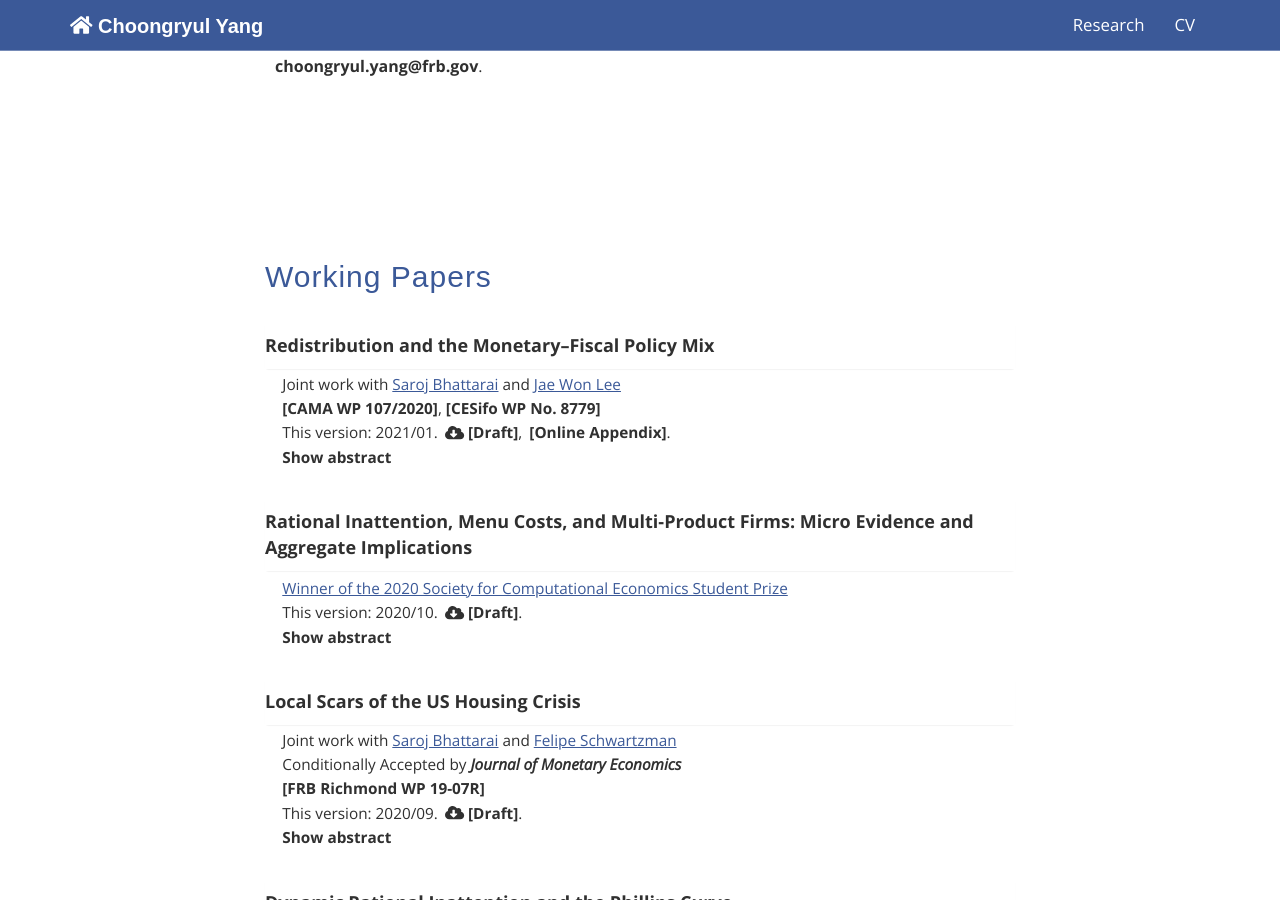
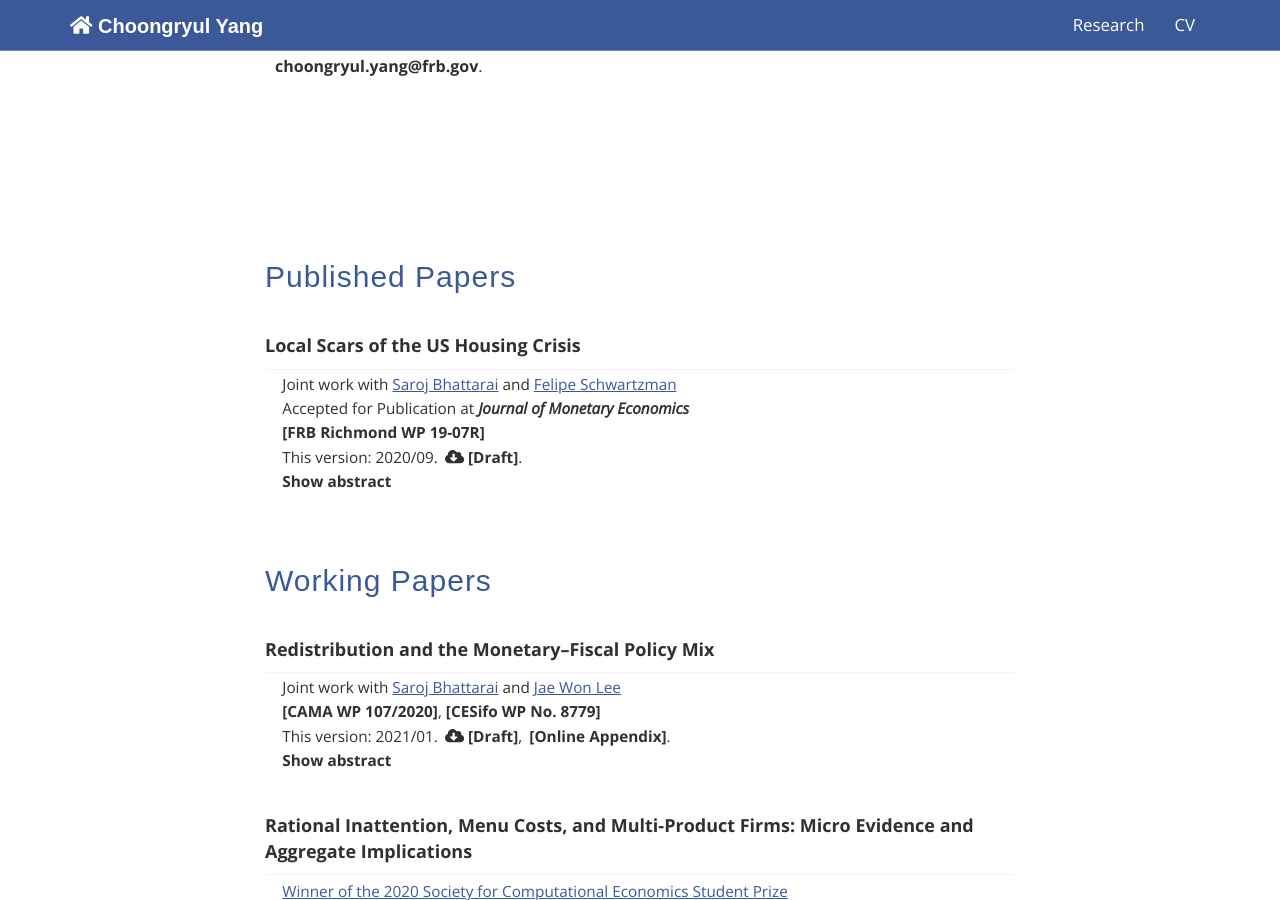
Before and after one commit to choongryulyang/choongryulyang.github.io, a Jekyll site: the page built from index.html, in a window 1280 px wide and 900 px high, scrolled down 700 px. Built offline with Jekyll 4.4.1, drawn with Linux system fonts in a browser that asks for light colours; some of the changed lines change nothing that is shown.

Commit message:
Update index.html

```diff
--- a/index.html
+++ b/index.html
@@ -62,6 +62,75 @@ title: Choongryul Yang
     <section id="research" class="container text-left">
         <div class="row">
             <div class="col-lg-8 col-lg-offset-2">
+
+
+		<h2 style="margin-bottom:30px;margin-top:60px"><span>Published Papers</span></h2>
+
+
+			<div class="panel-group" id="accordion" role="tablist" aria-multiselectable="true">
+
+				<div class="panel panel-default">
+					<div class="panel-heading" role="tab" id="headingOne" style="background-color:white;">
+						<div class="panel_title">
+							<div style="font-size:13.5pt; text-align: left; color: #303030">
+								Local Scars of the US Housing Crisis
+							</div>
+						</div>
+					</div>
+				</div>
+
+				<article>
+				<div class="panel-collapse collapse in" role="tabpanel" >
+					<div class="panel-body">
+						<div style="font-size: 11.5pt; text-align: left; color: #303030; margin-left: 0.8em"> Joint work with
+						<a class="author" href="https://sites.google.com/site/bhattaraisaroj/" target="_blank">Saroj Bhattarai</a> and
+						<a class="author" href="https://sites.google.com/view/felipeschwartzman/" target="_blank">Felipe Schwartzman</a>
+
+						<p style="margin-bottom:0px; font-size: 11.5pt">
+						Accepted for Publication at <b><i>Journal of Monetary Economics</i></b></a>
+						</p>
+						<p style="margin-bottom:0px; font-size: 11.5pt">
+						<a class="two" href="https://www.richmondfed.org/-/media/richmondfedorg/publications/research/working_papers/2019/wp19-07.pdf" target="_blank" onclick="ga('send','event','BSY Other Version', 'Click', 'Design')">
+						<b>[FRB Richmond WP 19-07R]</b></a>
+						</p>
+
+						<p style="margin-bottom:0px; font-size: 11.5pt">
+						<a style="color: #303030">
+						This version: 2020/09.
+						<!--<i class="fas fa-cloud-download-alt" ></i>-->
+						<a class="two" style="margin-left: 0.2em" href="research/BSY Scars.pdf" target="_blank" onclick="ga('send','event','BSY Draft', 'Click', 'Design')">
+						<i class="fas fa-cloud-download-alt" ></i> <b>[Draft]</b>.</a>
+						<!--<a style="margin-left: 0.2em; color: #303030">
+						[Slides].</a>-->
+						</p>
+
+						<p style="margin-bottom:0px; font-size: 11.5pt">
+						<a class="two" target="_blank" onclick="ga('send','event','BSY Abstract', 'Click', 'Design')">
+						<label for="BSY">abstract </label></a>
+						</p>
+
+						<input type="checkbox" id="BSY"/>
+						<p style="font-size: 11pt; margin: 10px 20px; text-align: left; color: #303030">
+						The 2006-09 US housing crisis had scarring local effects. For a given county, a housing shock generating
+						a 10% reduction in housing wealth from 2006 through 2009 led to a 4.4% decline in employment by 2018
+						and a commensurate decline in value added. This persistent local effect occurred despite the shock having
+						no significant impact on labor productivity. The local labor market adjustment to the housing shock was
+						particularly costly: local wages did not respond, and long-run convergence in the local labor market slack
+						instead took place entirely through population losses in affected regions. Moreover, the 2002-06 housing
+						boom does not generate significant employment gains, indicating that the employment losses relative to
+						2006 are also losses relative to the counterfactual case in which there was no housing cycle.
+						<br>
+						</p>
+
+						</div>
+					</div>
+				</div>
+				</article>
+<!--
+				<hr>
+-->
+			</div>
+
 
 
 		<h2 style="margin-bottom:30px;margin-top:60px"><span>Working Papers</span></h2>
@@ -211,79 +280,6 @@ title: Choongryul Yang
 				</div>
 
 				</article>
-			</div>
-
-
-
-			<div class="panel-group" id="accordion" role="tablist" aria-multiselectable="true">
-
-				<div class="panel panel-default">
-					<div class="panel-heading" role="tab" id="headingOne" style="background-color:white;">
-						<div class="panel_title">
-							<div style="font-size:13.5pt; text-align: left; color: #303030">
-								Local Scars of the US Housing Crisis
-							</div>
-						</div>
-					</div>
-				</div>
-
-				<article>
-				<div class="panel-collapse collapse in" role="tabpanel" >
-					<div class="panel-body">
-						<div style="font-size: 11.5pt; text-align: left; color: #303030; margin-left: 0.8em"> Joint work with
-						<a class="author" href="https://sites.google.com/site/bhattaraisaroj/" target="_blank">Saroj Bhattarai</a> and
-						<a class="author" href="https://sites.google.com/view/felipeschwartzman/" target="_blank">Felipe Schwartzman</a>
-
-						<p style="margin-bottom:0px; font-size: 11.5pt">
-						Conditionally Accepted by <b><i>Journal of Monetary Economics</i></b></a>
-						</p>
-						<p style="margin-bottom:0px; font-size: 11.5pt">
-						<a class="two" href="https://www.richmondfed.org/-/media/richmondfedorg/publications/research/working_papers/2019/wp19-07.pdf" target="_blank" onclick="ga('send','event','BSY Other Version', 'Click', 'Design')">
-						<b>[FRB Richmond WP 19-07R]</b></a>
-						</p>
-
-						<p style="margin-bottom:0px; font-size: 11.5pt">
-						<a style="color: #303030">
-						This version: 2020/09.
-						<!--<i class="fas fa-cloud-download-alt" ></i>-->
-						<a class="two" style="margin-left: 0.2em" href="research/BSY Scars.pdf" target="_blank" onclick="ga('send','event','BSY Draft', 'Click', 'Design')">
-						<i class="fas fa-cloud-download-alt" ></i> <b>[Draft]</b>.</a>
-						<!--<a style="margin-left: 0.2em; color: #303030">
-						[Slides].</a>-->
-						</p>
-
-						<p style="margin-bottom:0px; font-size: 11.5pt">
-						<a class="two" target="_blank" onclick="ga('send','event','BSY Abstract', 'Click', 'Design')">
-						<label for="BSY">abstract </label></a>
-						</p>
-
-						<input type="checkbox" id="BSY"/>
-						<p style="font-size: 11pt; margin: 10px 20px; text-align: left; color: #303030">
-						We show that the 2006-09 US housing crisis had scarring local effects. For a given county, a
-						10% reduction in housing wealth from 2006 through 2009 led to a 3.3% decline in employment
-						by 2018, and a commensurate decline in value added. This persistent effect occurred despite
-						the shock having no significant impact on labor productivity and only a short-lived impact on
-						household demand, house prices, and household leverage. We find that the local labor market
-						adjustment to the housing shock was particularly costly: local wages did not respond, and
-						longrun convergence in the local labor market slack instead took place entirely through population
-						losses in affected regions. These results on population adjustment leading to mean-reversion
-						in local slack extend the seminal observations by Blanchard and Katz (1992) to the effects of
-						a temporary and identified local demand shock. Additionally, we show that the housing bust,
-						compared with the housing boom, had asymmetric effects on employment and wages, indicating
-						a role for downward wage rigidity.
-						<br>
-<!--
-						JEL Classification: E62, E63, E52, E58, E31
--->
-						</p>
-
-						</div>
-					</div>
-				</div>
-				</article>
-<!--
-				<hr>
--->
 			</div>
 
 
```
